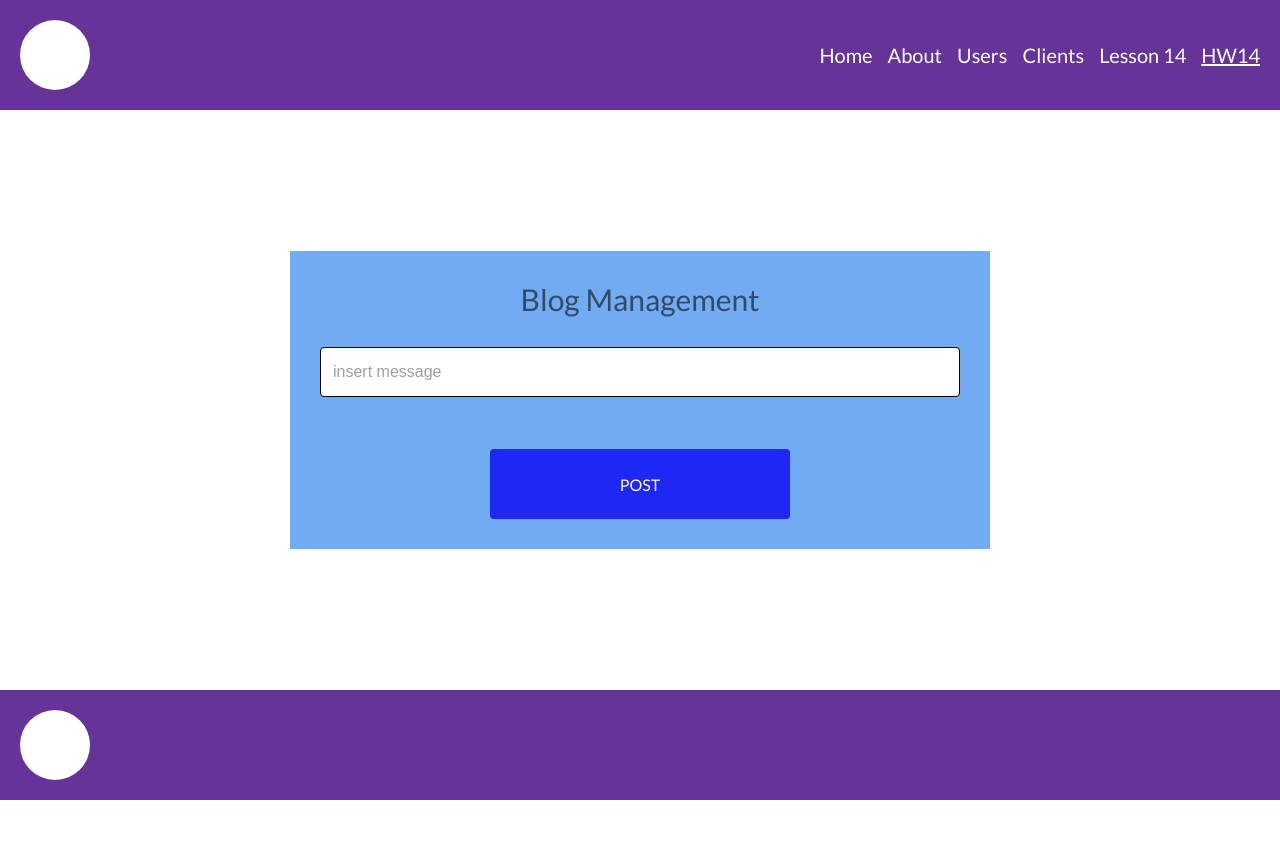
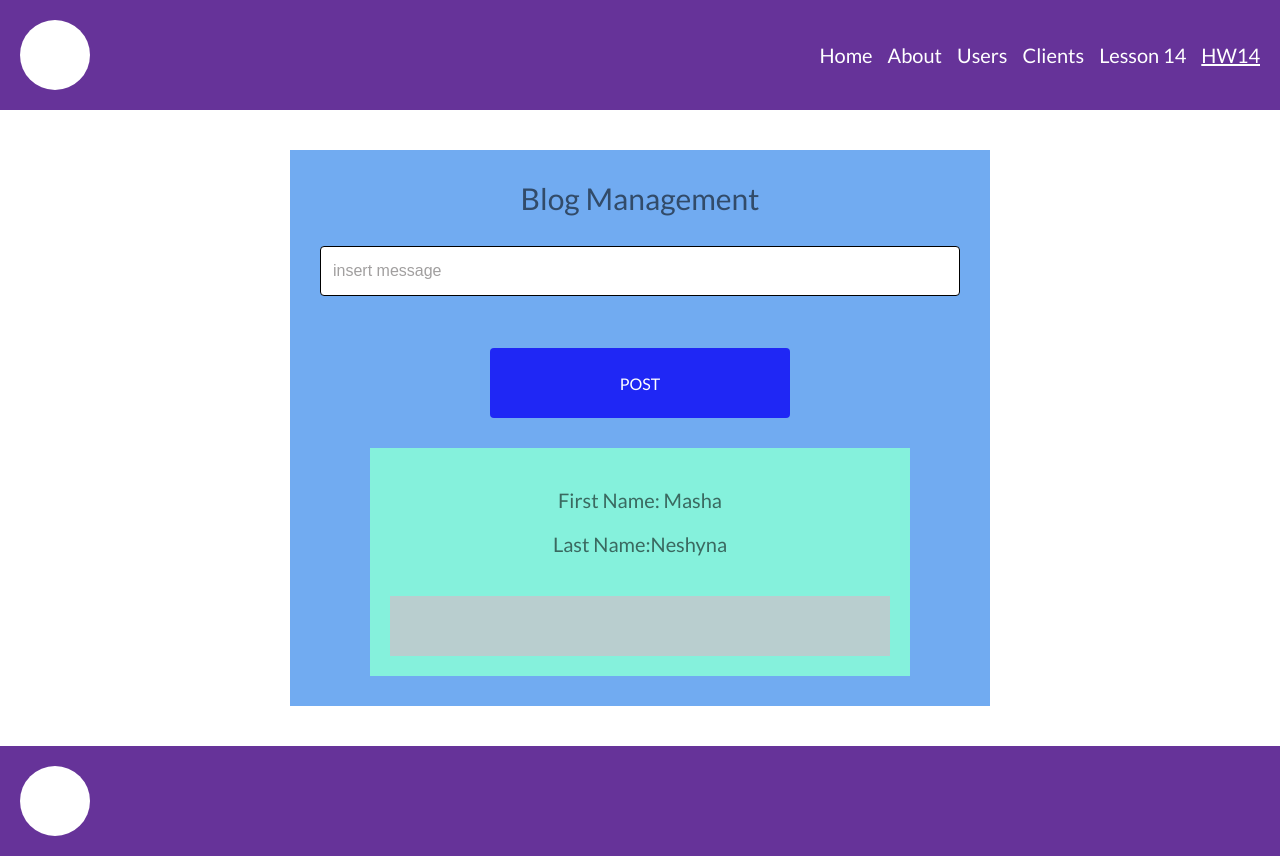
Before and after one commit to Neshyna/Neshyna_React_TypeScript, a React (Vite) app: page /HW14 in a window 1280 px wide. Before the commit the page ends 800 px from the top, so only its background shows below. Built offline with nearby package versions, Linux system fonts and the light colour scheme.

Commit message:
fixed hw14

```diff
--- a/src/hw/hw14/Components/BlogManagement/BlogManagement.tsx
+++ b/src/hw/hw14/Components/BlogManagement/BlogManagement.tsx
@@ -9,7 +9,7 @@
 // а не ввели)
 // в этом компоненте вы должны вызвать компонент Card
 
-import { useState, createContext } from "react";
+import { useState, createContext, ChangeEvent } from "react";
 import Card from "../Card/Card";
 import Button from "components/Button/Button";
 import Input from "components/Input/Input";
@@ -20,16 +20,9 @@ import {
 } from "./styles";
 import { BlogManagementContextType, UserData } from "./types";
 
-export const BlogManagementContext = createContext<BlogManagementContextType>({
-  data: undefined,
-  onDataChange: () => {},
-});
+export const BlogManagementContext = createContext<string>("");
 
 function BlogManagement() {
-  const [userData, setUserData] = useState<UserData>({
-    firstName: "Masha",
-    lastName: "Neshyna",
-  });
   const [postedData, setPost] = useState<string>("");
   const [inputData, setInput] = useState<string>("");
 
@@ -38,16 +31,12 @@ function BlogManagement() {
     setInput("");
   };
 
-  const onChange = ({ target }: React.ChangeEvent<HTMLInputElement>) => {
-    setInput(target.value);
+  const onChangeInput = (event: ChangeEvent<HTMLInputElement>) => {
+    setInput(event.target.value);
   };
 
   return (
-    <BlogManagementContext.Provider
-      value={{
-        data: userData,
-      }}
-    >
+    <BlogManagementContext.Provider value={postedData}>
       <BlogManagementWrapper>
         <BlogMangementTitle>Blog Management</BlogMangementTitle>
         <Input
@@ -55,15 +44,13 @@ function BlogManagement() {
           placeholder="insert message"
           type="text"
           id="input"
-          onChange={onChange}
+          onChange={onChangeInput}
           value={inputData}
         ></Input>
         <ButtonWrapper>
-          <Button name="POST" onClick={addPost}></Button>
+          <Button name="POST" type="button" onClick={addPost}></Button>
         </ButtonWrapper>
-        {postedData && userData && (
-          <Card cardData={userData} text={postedData} />
-        )}
+        <Card />
       </BlogManagementWrapper>
     </BlogManagementContext.Provider>
   );
--- a/src/hw/hw14/Components/Card/Card.tsx
+++ b/src/hw/hw14/Components/Card/Card.tsx
@@ -5,17 +5,16 @@ import Message from "../Message/Message";
 import { useContext } from "react";
 import { BlogManagementContext } from "../BlogManagement/BlogManagement";
 import { CardWrapper, NameWrapper, FirstName, LastName } from "./styles";
-import { CardProps } from "./types";
 
-function Card({ text }: CardProps) {
-  const { data } = useContext(BlogManagementContext);
+function Card() {
+  const postedData = useContext(BlogManagementContext);
   return (
     <CardWrapper>
       <NameWrapper>
-        <FirstName>First Name: {data.firstName}</FirstName>
-        <LastName>Last Name: {data.lastName}</LastName>
+        <FirstName>First Name: Masha</FirstName>
+        <LastName>Last Name:Neshyna </LastName>
       </NameWrapper>
-      {text && <Message text={text} />}
+      <Message />
     </CardWrapper>
   );
 }
--- a/src/hw/hw14/Components/Card/types.ts
+++ /dev/null
@@ -1,6 +0,0 @@
-import { UserData } from "../BlogManagement/types";
-
-export interface CardProps {
-  cardData: UserData;
-  text: string;
-}
--- a/src/hw/hw14/Components/Message/Message.tsx
+++ b/src/hw/hw14/Components/Message/Message.tsx
@@ -1,14 +1,17 @@
 // Компонент Message.tsx должен отображать
 // сообщение из стейта, которое вы кладете при клике на
 // кнопку "Post"
-import { MessageWrapper } from "./styles";
+import { MessageComponent, MessageWrapper } from "./styles";
 import Card from "../Card/Card";
-import MessageProps from "./types";
+import { useContext } from 'react';
+import { BlogManagementContext } from '../BlogManagement/BlogManagement';
 
-function Message({ text }: MessageProps) {
+
+function Message() {
+  const message = useContext(BlogManagementContext)
   return (
     <MessageWrapper>
-      <Card text={text} />
+       <MessageComponent>{message}</MessageComponent>
     </MessageWrapper>
   );
 }
--- a/src/hw/hw14/Components/Message/styles.ts
+++ b/src/hw/hw14/Components/Message/styles.ts
@@ -9,3 +9,8 @@ export const MessageWrapper = styled.div`
   padding: 30px;
   background: #b9cecf;
 `;
+
+export const MessageComponent = styled.div`
+display: flex;
+flex-direction: column;
+`
--- a/src/hw/hw14/Components/Message/types.ts
+++ /dev/null
@@ -1,4 +0,0 @@
-interface MessageProps {
-  text: string;
-}
-export default MessageProps;
```
Also changed, not shown: src/hw/hw14/Components/BlogManagement/types.ts (deleted, +0 -11 lines).
